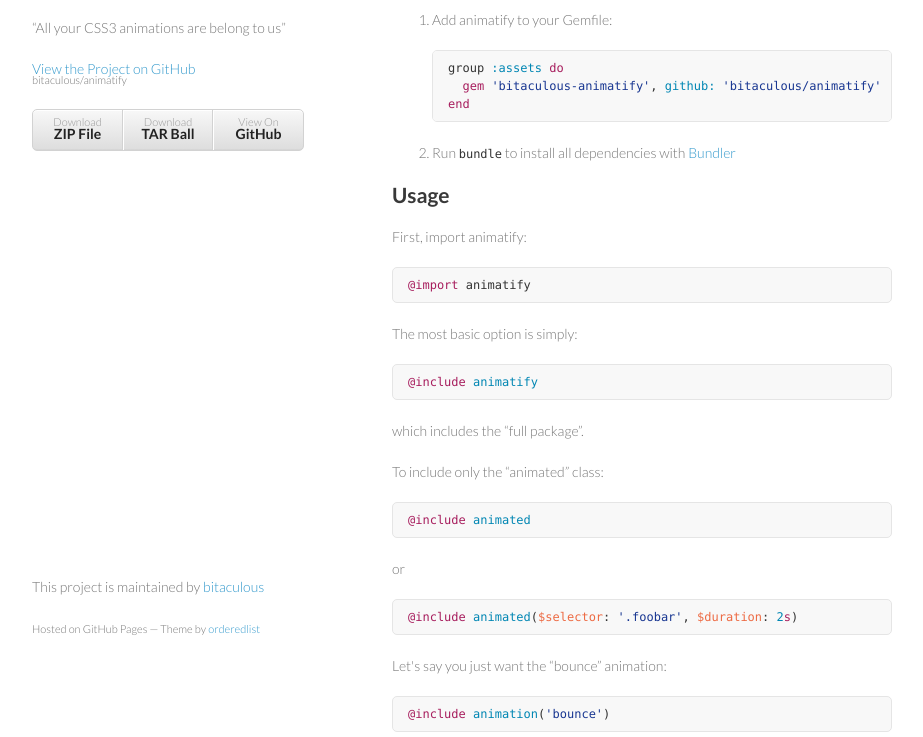
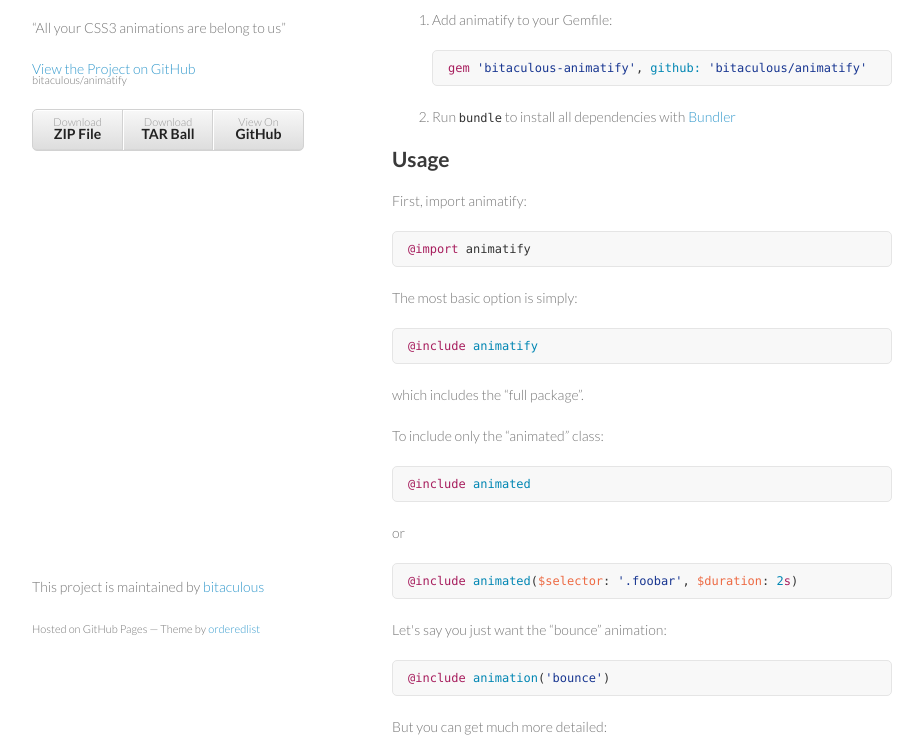
Before and after one commit to bitaculous/animatify, a plain HTML site: page index.html in a window 1280 px wide. Shown: the part 92-829 px from the top of the page, without its empty margins (178-1101 px from the left). Drawn offline with Linux system fonts and the light colour scheme.

Commit message:
Create gh-pages branch via GitHub

```diff
--- a/index.html
+++ b/index.html
@@ -35,9 +35,7 @@
 <li>
 <p>Add animatify to your Gemfile:</p>
 
-<div class="highlight highlight-ruby"><pre>group <span class="pl-c1">:assets</span> <span class="pl-k">do</span>
-  <span class="pl-k">gem</span> <span class="pl-s"><span class="pl-pds">'</span>bitaculous-animatify<span class="pl-pds">'</span></span>, <span class="pl-c1">github:</span> <span class="pl-s"><span class="pl-pds">'</span>bitaculous/animatify<span class="pl-pds">'</span></span>
-<span class="pl-k">end</span></pre></div>
+<div class="highlight highlight-source-ruby"><pre><span class="pl-k">gem</span> <span class="pl-s"><span class="pl-pds">'</span>bitaculous-animatify<span class="pl-pds">'</span></span>, <span class="pl-c1">github:</span> <span class="pl-s"><span class="pl-pds">'</span>bitaculous/animatify<span class="pl-pds">'</span></span></pre></div>
 </li>
 <li><p>Run <code>bundle</code> to install all dependencies with <a href="http://bundler.io" title="The best way to manage a Ruby application's gems">Bundler</a></p></li>
 </ol>
@@ -47,29 +45,29 @@
 
 <p>First, import animatify:</p>
 
-<div class="highlight highlight-sass"><pre><span class="pl-k">@import</span> animatify</pre></div>
+<div class="highlight highlight-source-sass"><pre><span class="pl-k">@import</span> animatify</pre></div>
 
 <p>The most basic option is simply:</p>
 
-<div class="highlight highlight-sass"><pre><span class="pl-k">@include</span><span class="pl-c1"> animatify</span></pre></div>
+<div class="highlight highlight-source-sass"><pre><span class="pl-k">@include</span><span class="pl-c1"> animatify</span></pre></div>
 
 <p>which includes the “full package”.</p>
 
 <p>To include only the “animated” class:</p>
 
-<div class="highlight highlight-sass"><pre><span class="pl-k">@include</span><span class="pl-c1"> animated</span></pre></div>
+<div class="highlight highlight-source-sass"><pre><span class="pl-k">@include</span><span class="pl-c1"> animated</span></pre></div>
 
 <p>or</p>
 
-<div class="highlight highlight-sass"><pre><span class="pl-k">@include</span><span class="pl-c1"> animated</span>(<span class="pl-v">$selector</span>: <span class="pl-s">'.foobar'</span>, <span class="pl-v">$duration</span>:<span class="pl-c1"> 2</span><span class="pl-k">s</span>)</pre></div>
+<div class="highlight highlight-source-sass"><pre><span class="pl-k">@include</span><span class="pl-c1"> animated</span>(<span class="pl-v">$selector</span>: <span class="pl-s">'.foobar'</span>, <span class="pl-v">$duration</span>:<span class="pl-c1"> 2</span><span class="pl-k">s</span>)</pre></div>
 
 <p>Let's say you just want the “bounce” animation:</p>
 
-<div class="highlight highlight-sass"><pre><span class="pl-k">@include</span><span class="pl-c1"> animation</span>(<span class="pl-s">'bounce'</span>)</pre></div>
+<div class="highlight highlight-source-sass"><pre><span class="pl-k">@include</span><span class="pl-c1"> animation</span>(<span class="pl-s">'bounce'</span>)</pre></div>
 
 <p>But you can get much more detailed:</p>
 
-<div class="highlight highlight-sass"><pre><span class="pl-k">@include</span><span class="pl-c1"> animation</span>(<span class="pl-v">$name</span>: <span class="pl-s">'bounce'</span>, <span class="pl-v">$selector</span>: <span class="pl-s">'.foobar'</span>)</pre></div>
+<div class="highlight highlight-source-sass"><pre><span class="pl-k">@include</span><span class="pl-c1"> animation</span>(<span class="pl-v">$name</span>: <span class="pl-s">'bounce'</span>, <span class="pl-v">$selector</span>: <span class="pl-s">'.foobar'</span>)</pre></div>
 
 <h2>
 <a id="options" class="anchor" href="#options" aria-hidden="true"><span class="octicon octicon-link"></span></a>Options</h2>
@@ -79,7 +77,7 @@
 
 <p>Animatify uses under the hood <a href="https://github.com/thoughtbot/bourbon" title="Bourbon">Bourbon</a> by <a href="http://robots.thoughtbot.com" title="thoughtbot, inc.">thoughtbot, inc.</a> to implement all animations, you can disable prefixes with:</p>
 
-<div class="highlight highlight-sass"><pre><span class="pl-v">$prefix-for-webkit</span>:    <span class="pl-c1">false</span>
+<div class="highlight highlight-source-sass"><pre><span class="pl-v">$prefix-for-webkit</span>:    <span class="pl-c1">false</span>
 <span class="pl-v">$prefix-for-mozilla</span>:   <span class="pl-c1">false</span>
 <span class="pl-v">$prefix-for-microsoft</span>: <span class="pl-c1">false</span>
 <span class="pl-v">$prefix-for-opera</span>:     <span class="pl-c1">false</span></pre></div>
```
Also changed, not shown: params.json (+1 -1 lines).
